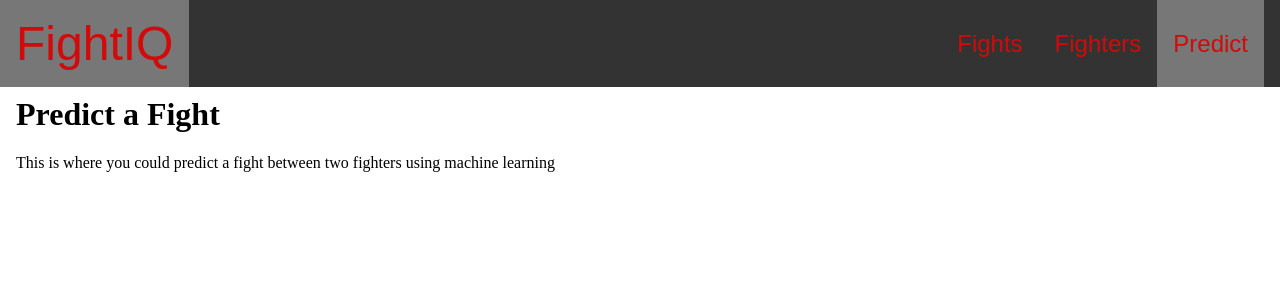
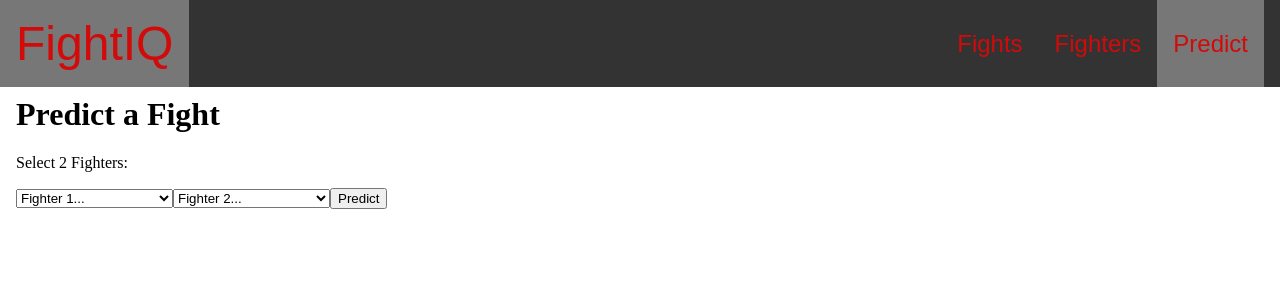
Before and after one commit to EthanPascual/ufcPredictor, a React (Vite) app in the folder ufcPredictor/client/: page /predict in a window 1280 px wide. Shown: the top 300 px of the page. Built offline with nearby package versions, Linux system fonts and the light colour scheme.

Commit message:
very basic predict page

```diff
--- a/ufcPredictor/client/src/Predict.jsx
+++ b/ufcPredictor/client/src/Predict.jsx
@@ -1,8 +1,38 @@
+import { useState } from "react"
+import { currentFighters } from "./data/tempFighter"
+
 function Predict(){
+    const [fighter1, setFighter1] = useState('')
+    const [fighter2, setFighter2] = useState('')
+    const [result, setResult] = useState('')
+
+    const handleClick = () => {
+        if(fighter1 && fighter2){
+            setResult(fighter1 + " will win by TKO in Round 3")
+        } else {
+            setResult("You need to select two fighters")
+        }
+
+    }
+
     return (
         <>
             <h1>Predict a Fight</h1>
-            <p>This is where you could predict a fight between two fighters using machine learning</p>
+            <p>Select 2 Fighters:</p>
+            <select value={fighter1} onChange={e=>(setFighter1(e.target.value))}>
+                <option value="" disabled>Fighter 1...</option>
+                {currentFighters.map((fighter, index) => (
+                    <option key={index} value={fighter.name}>{fighter.name}</option>
+                ))}
+            </select>
+            <select value={fighter2} onChange={e=>(setFighter2(e.target.value))}>
+                <option value="" disabled>Fighter 2...</option>
+                {currentFighters.map((fighter, index) => (
+                    <option key={index} value={fighter.name}>{fighter.name}</option>
+                ))}
+            </select>
+            <button onClick={handleClick}>Predict</button>
+            {result && <p>{result}</p>}
         </>
     )
 }
```
